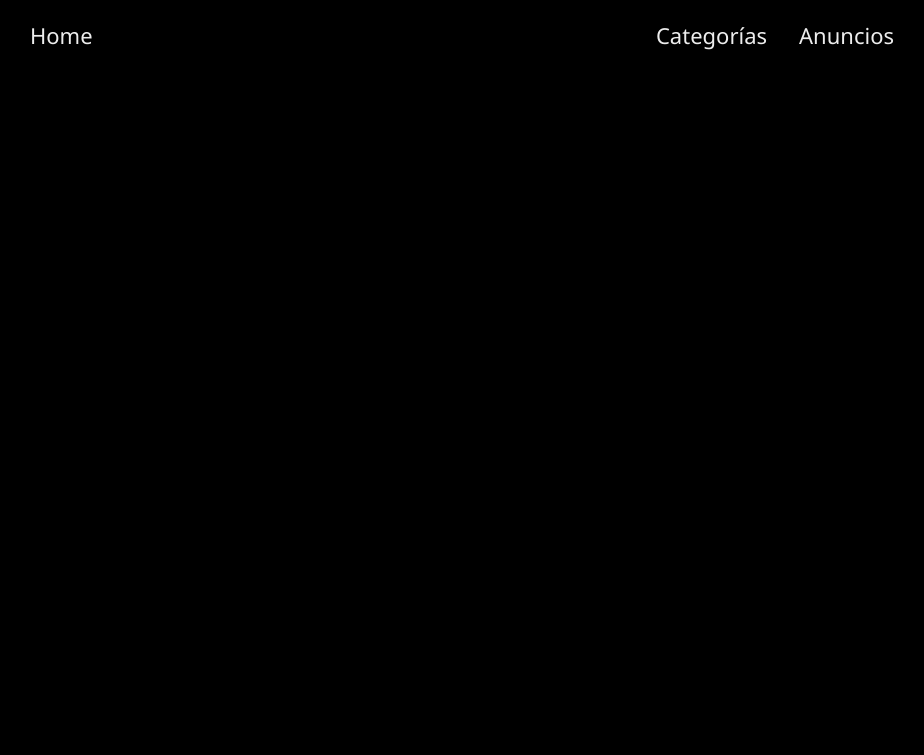
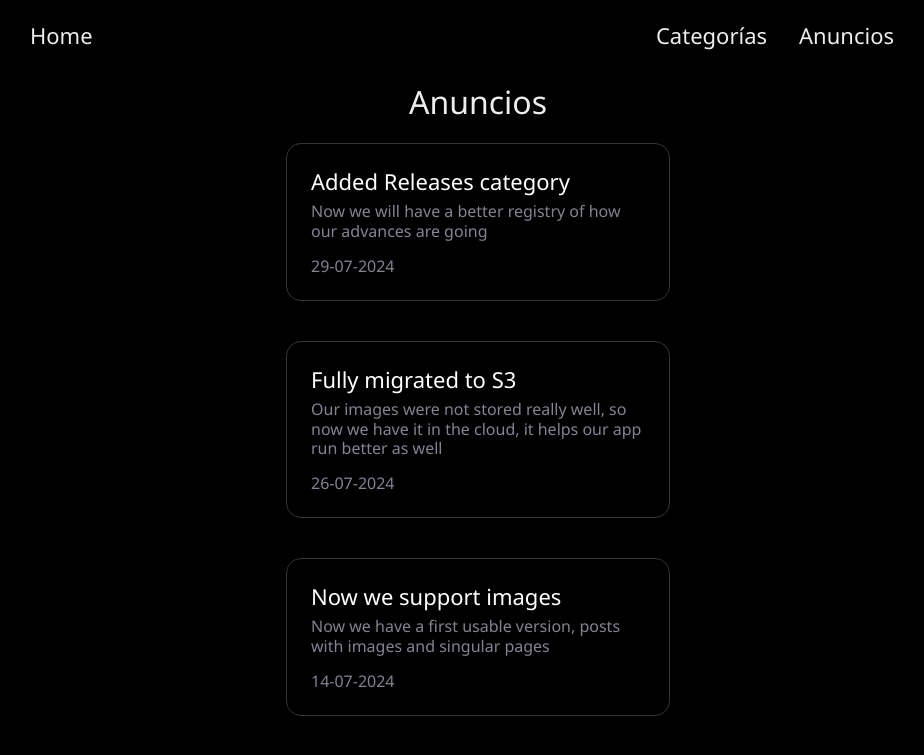
Before and after one commit to sebapkfd/city-app, a React (Vite) app: page /city-app/releases in a window 1280 px wide. Shown: the top 755 px of the page, without its empty margins (162-1086 px from the left). Built offline with nearby package versions, Linux system fonts and the light colour scheme.

Commit message:
Changed name of News section to Releases section

```diff
--- a/public/news.json
+++ b/public/releases.json
@@ -25,7 +25,7 @@
   },
   {
     "id": 5,
-    "title": "Added News category",
+    "title": "Added Releases category",
     "content": "Now we will have a better registry of how our advances are going",
     "date": "29-07-2024"
   }
--- a/src/App.css
+++ b/src/App.css
@@ -21,7 +21,8 @@ body {
 }
 
 .section,
-.issues-list {
+.issues-list,
+.releases-list {
   display: flex;
   flex-direction: column;
   justify-content: center;
@@ -189,9 +190,13 @@ body {
 }
 
 
-/*********** News ***********/
+/*********** Releases ***********/
 
-.news-item {
+.releases-list {
+  flex-direction: column-reverse;
+}
+
+.releases-item {
   display: flex;
   flex-direction: column;
   width: 30vw;
@@ -200,7 +205,7 @@ body {
   border: var(--grey-3) solid 1px;
 }
 
-.news-item-info {
+.releases-item-info {
   display: flex;
   flex-direction: column;
   justify-content: space-between;
@@ -208,24 +213,24 @@ body {
   padding: 1.5rem;
 }
 
-.news-item-info h2 {
+.releases-item-info h2 {
   font-size: 22px;
   line-height: 1.2;
   margin-bottom: 0.5rem;
   color: #fff;
 }
 
-.news-item-info p {
+.releases-item-info p {
   font-size: 16px;
   line-height: 1.2;
   color: #838393;
 }
 
-.news-item-content {
+.releases-item-content {
   margin-bottom: 1rem;
 }
 
-.news-item:hover {
+.releases-item:hover {
   background-color: var(--grey-4);
 }
 
--- a/src/App.tsx
+++ b/src/App.tsx
@@ -5,7 +5,7 @@ import Home from "./components/Home";
 import Categories from "./components/Categories";
 import Header from "./components/Header";
 import Category from "./components/Category";
-import News from "./components/News";
+import Releases from "./components/Releases";
 
 function App() {
   return (
@@ -13,7 +13,7 @@ function App() {
       <Header />
       <Routes>
         <Route path="/" element={<Home />} />
-        <Route path="/news" element={<News />} />
+        <Route path="/releases" element={<Releases />} />
         <Route path="/categories/:id" element={<Category />} />
         <Route path="/categories" element={<Categories />} />
         <Route path="/:id" element={<IssuePage />} />
--- a/src/components/Header.tsx
+++ b/src/components/Header.tsx
@@ -6,7 +6,7 @@ const Header = () => {
       <Link to={"/"}>Home</Link>
       <div className="header-options">
         <Link to={"/categories"}>Categorías</Link>
-        <Link to={"/news"}>Anuncios</Link>
+        <Link to={"/releases"}>Anuncios</Link>
       </div>
     </ul>
   );
--- a/src/components/NewItem.tsx
+++ /dev/null
@@ -1,20 +0,0 @@
-type New = {
-  id: number;
-  title: string;
-  content: string;
-  date: string;
-};
-
-const NewItem = ({ item }: { item: New }) => {
-  return (
-    <div className="news-item">
-      <div className="news-item-info">
-        <h2>{item.title}</h2>
-        <p className="news-item-content">{item.content}</p>
-        <p>{item.date}</p>
-      </div>
-    </div>
-  );
-};
-
-export default NewItem;
--- /dev/null
+++ b/src/components/ReleaseItem.tsx
@@ -0,0 +1,20 @@
+type Release = {
+  id: number;
+  title: string;
+  content: string;
+  date: string;
+};
+
+const ReleaseItem = ({ release }: { release: Release }) => {
+  return (
+    <div className="releases-item">
+      <div className="releases-item-info">
+        <h2>{release.title}</h2>
+        <p className="releases-item-content">{release.content}</p>
+        <p>{release.date}</p>
+      </div>
+    </div>
+  );
+};
+
+export default ReleaseItem;
--- a/src/components/News.tsx
+++ b/src/components/Releases.tsx
@@ -1,18 +1,18 @@
 import { useEffect, useState } from "react";
-import NewItem from "./NewItem";
+import ReleaseItem from "./ReleaseItem";
 
-type New = {
+type Release = {
   id: number;
   title: string;
   content: string;
   date: string;
 };
 
-const News = () => {
-  const [news, setNews] = useState<New[]>([]);
+const Releases = () => {
+  const [releases, setReleases] = useState<Release[]>([]);
 
   const getData = async () => {
-    const response = await fetch("./news.json", {
+    const response = await fetch("./releases.json", {
       headers: {
         "Content-Type": "application/json",
         "Accept": "application/json",
@@ -20,7 +20,7 @@ const News = () => {
     }
     );
     const data = await response.json();
-    setNews(data);
+    setReleases(data);
   };
 
   useEffect(() => {
@@ -30,13 +30,13 @@ const News = () => {
   return (
     <div className="section">
       <h1>Anuncios</h1>
-      <div className="news-list">
-        {news?.map((n, index) => (
-          <NewItem item={n} key={`new-${index}`}/>
+      <div className="releases-list">
+        {releases?.map((release, index) => (
+          <ReleaseItem release={release} key={`release-${index}`}/>
         ))}
       </div>
     </div>
   );
 };
 
-export default News;
+export default Releases;
```
